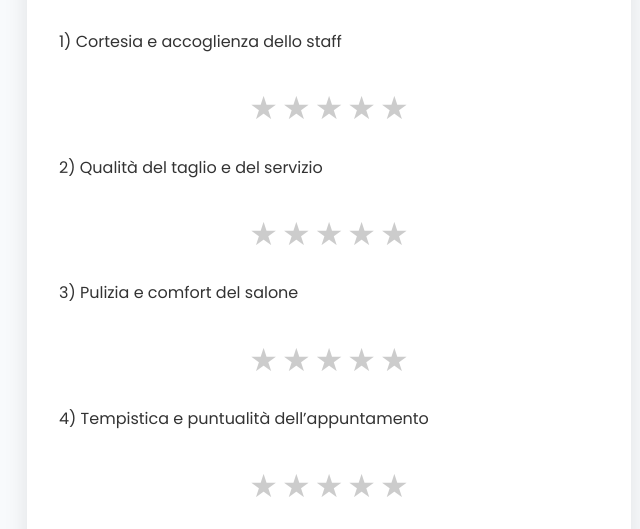
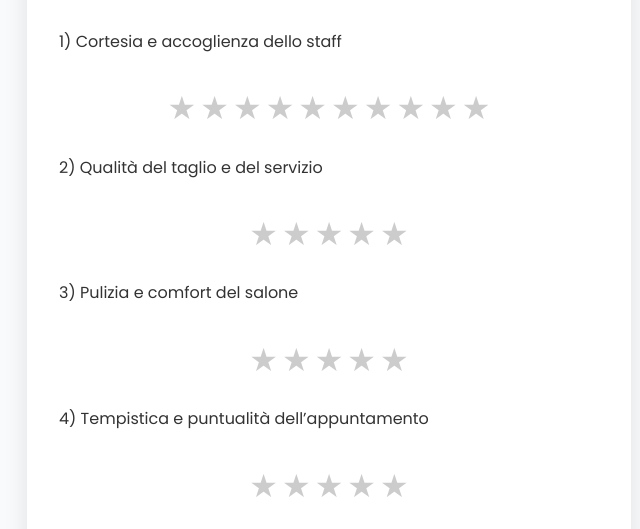
Before and after one commit to matrixdev0001/timecuracapelli-reginamargherita-questionario, a plain HTML site: page index.html in a window 1280 px wide. Shown: the part 263-792 px from the top of the page, without its empty margins (311-951 px from the left). Drawn offline with Linux system fonts and the light colour scheme.

Commit message:
Update index.html

```diff
--- a/index.html
+++ b/index.html
@@ -148,6 +148,11 @@
   <form id="survey" autocomplete="off" novalidate>
     <label>1) Cortesia e accoglienza dello staff</label>
     <div class="rating">
+      <input type="radio" name="accoglienza" id="acc10" value="10"><label for="acc10">★</label>
+      <input type="radio" name="accoglienza" id="acc9" value="9"><label for="acc9">★</label>
+      <input type="radio" name="accoglienza" id="acc8" value="8"><label for="acc8">★</label>
+      <input type="radio" name="accoglienza" id="acc7" value="7"><label for="acc7">★</label>
+      <input type="radio" name="accoglienza" id="acc6" value="6"><label for="acc6">★</label>
       <input type="radio" name="accoglienza" id="acc5" value="5"><label for="acc5">★</label>
       <input type="radio" name="accoglienza" id="acc4" value="4"><label for="acc4">★</label>
       <input type="radio" name="accoglienza" id="acc3" value="3"><label for="acc3">★</label>
```
